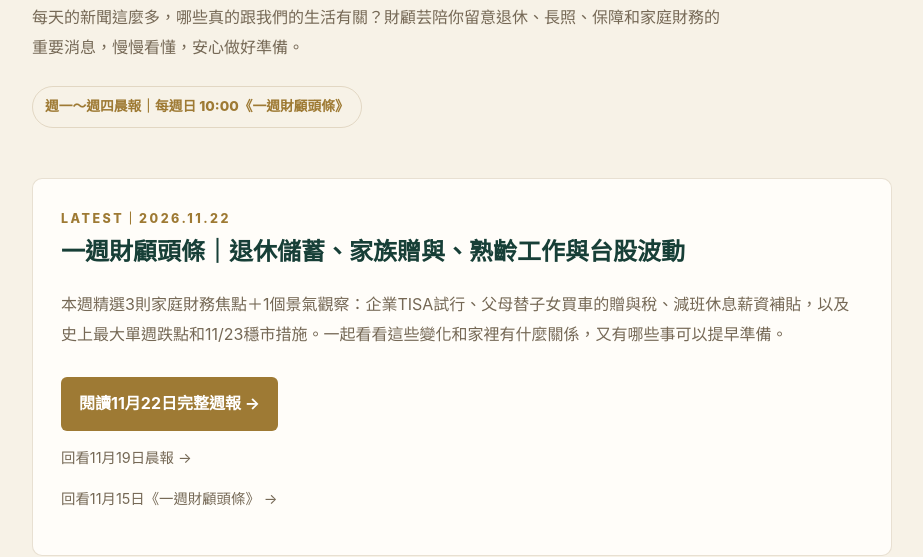
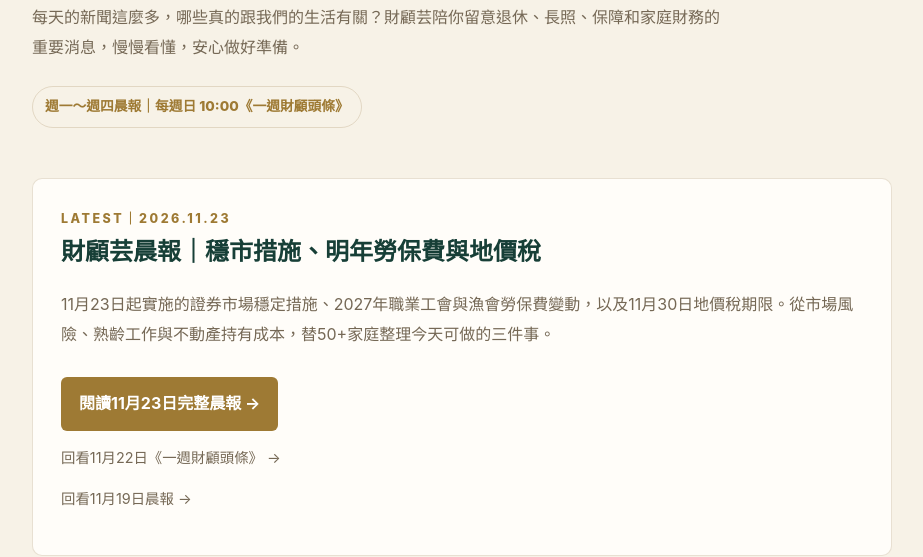
Before and after one commit to angie26501-lgtm/yunplan, a plain HTML site: page morning/index.html in a window 1280 px wide. Shown: the part 251-808 px from the top of the page, without its empty margins (178-1101 px from the left). Drawn offline with Linux system fonts and the light colour scheme.

Commit message:
Update morning index to 2026-11-23

```diff
--- a/morning/index.html
+++ b/morning/index.html
@@ -15,7 +15,7 @@
 <header class="top"><div class="wrap"><a class="brand" href="/">財顧芸｜50+人生選擇權</a><a class="back" href="/">回首頁 →</a></div></header>
 <main>
 <section class="hero"><div class="wrap"><div class="eyebrow">FINANCIAL BRIEF</div><h1>財顧芸晨報</h1><p>每天的新聞這麼多，哪些真的跟我們的生活有關？財顧芸陪你留意退休、長照、保障和家庭財務的重要消息，慢慢看懂，安心做好準備。</p><span class="badge">週一～週四晨報｜每週日 10:00《一週財顧頭條》</span></div></section>
-<section class="wrap"><div class="latest"><div class="eyebrow">LATEST｜2026.11.22</div><h2>一週財顧頭條｜退休儲蓄、家族贈與、熟齡工作與台股波動</h2><p>本週精選3則家庭財務焦點＋1個景氣觀察：企業TISA試行、父母替子女買車的贈與稅、減班休息薪資補貼，以及史上最大單週跌點和11/23穩市措施。一起看看這些變化和家裡有什麼關係，又有哪些事可以提早準備。</p><a class="btn" href="/morning/weekly-2026-11-22.html">閱讀11月22日完整週報 →</a><p style="font-size:.9rem"><a href="/morning/2026-11-19.html">回看11月19日晨報 →</a></p><p style="font-size:.9rem"><a href="/morning/weekly-2026-11-15.html">回看11月15日《一週財顧頭條》 →</a></p></div></section>
+<section class="wrap"><div class="latest"><div class="eyebrow">LATEST｜2026.11.23</div><h2>財顧芸晨報｜穩市措施、明年勞保費與地價稅</h2><p>11月23日起實施的證券市場穩定措施、2027年職業工會與漁會勞保費變動，以及11月30日地價稅期限。從市場風險、熟齡工作與不動產持有成本，替50+家庭整理今天可做的三件事。</p><a class="btn" href="/morning/2026-11-23.html">閱讀11月23日完整晨報 →</a><p style="font-size:.9rem"><a href="/morning/weekly-2026-11-22.html">回看11月22日《一週財顧頭條》 →</a></p><p style="font-size:.9rem"><a href="/morning/2026-11-19.html">回看11月19日晨報 →</a></p></div></section>
 <section class="section"><div class="wrap"><h2>每週陪你關心三件事</h2><div class="grid"><div class="card"><b>01｜最近有什麼新變化？</b>退休、長照、保險和稅務有哪些新消息？幫你留意與生活有關的重要變化。</div><div class="card"><b>02｜跟我們家有關嗎？</b>這些消息會不會影響生活費、退休金，或爸媽的照顧安排？一起看懂。</div><div class="card"><b>03｜現在可以先做什麼？</b>不用一次解決所有問題，先從一件能為自己和家人做的事開始。</div></div></div></section>
 <section class="wrap"><div class="funnel"><div class="eyebrow">給自己的安心準備</div><h2>為自己和家人，多準備一份安心</h2><p>每個家庭的生活開銷、退休準備和照顧需求都不一樣。如果你也想知道現在的安排夠不夠安心，歡迎一起聊聊，從整理家裡的財務狀況開始。</p><a class="btn line" href="https://lin.ee/ODLCoJB" target="_blank" rel="noopener">加入財顧芸LINE@｜預約一對一家庭財務盤點</a></div></section>
 </main>
```
